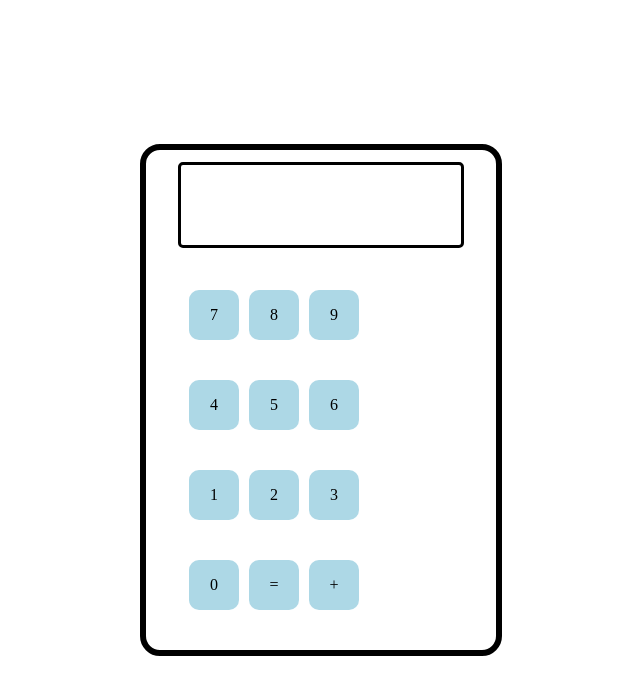
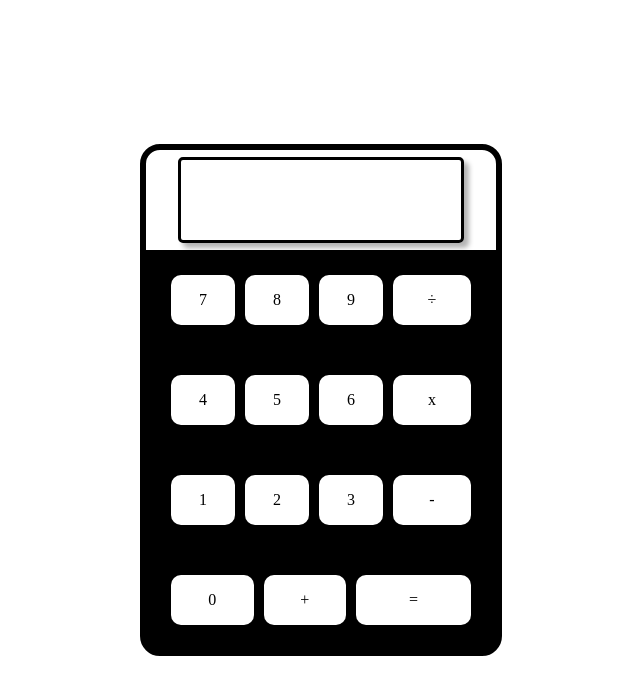
Before and after one commit to tdogpog/calculator, a plain HTML site: page index.html in a window 1280 px wide. Shown: the whole page, without its empty margins (319-959 px from the left). Drawn offline with Linux system fonts and the light colour scheme.

Commit message:
Completed html/css skeleton, prepared for js integration

```diff
--- a/index.html
+++ b/index.html
@@ -21,28 +21,30 @@
                         <div class="main_items">7</div>
                         <div class="main_items">8</div>
                         <div class="main_items">9</div>
+                        <div class="func_buttons">÷</div>
                     </div>
 
                     <div class="row">
                         <div class="main_items">4</div>
                         <div class="main_items">5</div>
                         <div class="main_items">6</div>
+                        <div class="func_buttons">x</div>
                     </div>
 
                     <div class="row">
                         <div class="main_items">1</div>
                         <div class="main_items">2</div>
                         <div class="main_items">3</div>
+                        <div class="func_buttons">-</div>
                     </div>
 
                     <div class='row'>
                         <div class="main_items">0</div>
-                        <div class="main_items">=</div>
                         <div class="main_items">+</div>
+                        <div class="func_buttons">=</div>
                     </div>
                 </div>
 
-                <div class="side_buttons"></div>
             </div>
     </div>
 
--- a/style.css
+++ b/style.css
@@ -27,12 +27,11 @@ body{
   height: 80%;
   border: solid;
   border-radius: 5px;
-  margin-top: 10px;
+  box-shadow: 5px 5px 5px rgba(0, 0, 0, 0.3);
 }
 
 .buttons{
     display: flex;
-    padding-right: 30px;
 }
 
 
@@ -43,6 +42,8 @@ body{
     justify-content: center;
     align-items: center;
     flex-direction: column;
+    flex:1;
+    background-color: black;
 
 }
 
@@ -50,19 +51,37 @@ body{
 .side_buttons{
     height:400px;
     width: 100px;
+    display: flex;
+    flex-direction: column;
+    gap: 20px;
 }
 
 .main_items{
   width: 50px;
   height: 50px;
-  background-color: lightblue;
+  background-color: white;
   border-radius: 10px;
   text-align: center;
   align-content: center;
+  flex-grow: 1;
 }
 
 .row{
   display: flex;
   padding: 20px;
   gap: 10px;
+  width: 300px;
+  flex:1;
+  align-items: center;
 }
+
+.func_buttons{
+
+  width: 50px;
+  height: 50px;
+  background-color: white;
+  border-radius: 10px;
+  text-align: center;
+  align-content: center;
+  flex-grow: 2;
+}
```
